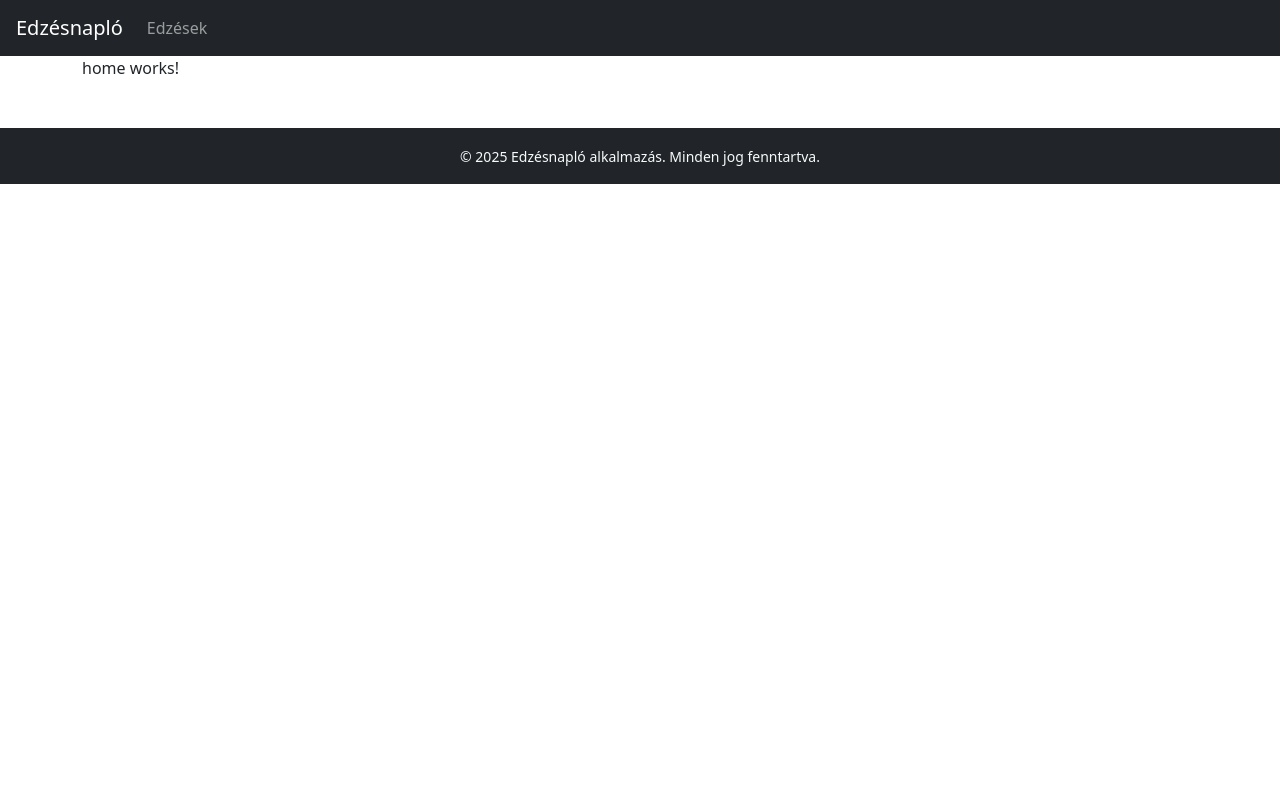
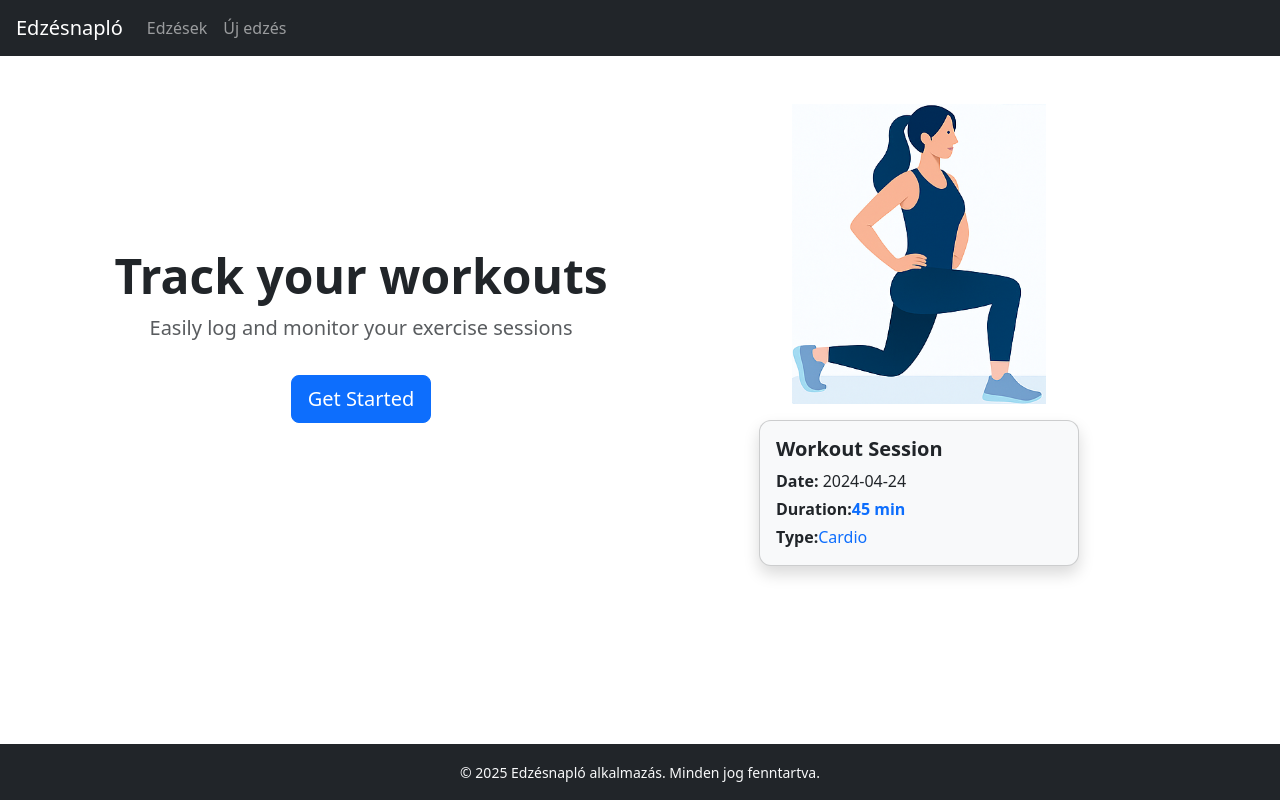
Before and after one commit to OrcsikRoland/workout-tracker, an Angular app in the folder workout-tracker/: page / in a window 1280 px wide. Built offline with nearby package versions, Linux system fonts and the light colour scheme.

Commit message:
feat: implement WorkoutSessionForm component with routing, form handling, and styling updates

```diff
--- a/workout-tracker/angular.json
+++ b/workout-tracker/angular.json
@@ -36,7 +36,9 @@
               {
                 "glob": "**/*",
                 "input": "public"
-              }
+                , "output": "assets"
+              },
+              "src/assets"
             ],
             "styles": [
               "src/styles.scss"
--- a/workout-tracker/src/app/app-routing.module.ts
+++ b/workout-tracker/src/app/app-routing.module.ts
@@ -7,7 +7,7 @@ import { WorkoutSessionFormComponent } from './pages/workout-session-form/workou
 const routes: Routes = [
   { path: '', component: HomeComponent },
   { path: 'sessions', component: WorkoutSessionListComponent },
-  { path: 'session/new', component: WorkoutSessionFormComponent},
+  { path: 'sessions/new', component: WorkoutSessionFormComponent},
 ];
 
 @NgModule({
--- a/workout-tracker/src/app/app.module.ts
+++ b/workout-tracker/src/app/app.module.ts
@@ -8,6 +8,8 @@ import { WorkoutSessionListComponent } from './pages/workout-session-list/workou
 import { HomeComponent } from './pages/home/home.component';
 import { NavbarComponent } from './shared/navbar/navbar.component';
 import { FooterComponent } from './shared/footer/footer.component';
+import { WorkoutSessionFormComponent } from './pages/workout-session-form/workout-session-form.component';
+import { FormsModule } from '@angular/forms';
 
 
 
@@ -18,12 +20,14 @@ import { FooterComponent } from './shared/footer/footer.component';
     HomeComponent,
     NavbarComponent,
     FooterComponent,
+    WorkoutSessionFormComponent,
 
   ],
   imports: [
     BrowserModule,
     AppRoutingModule,
-    HttpClientModule
+    HttpClientModule,
+    FormsModule
   ],
   providers: [],
   bootstrap: [AppComponent]
--- a/workout-tracker/src/app/pages/home/home.component.html
+++ b/workout-tracker/src/app/pages/home/home.component.html
@@ -1 +1,23 @@
-<p>home works!</p>
+<div class="container text-center mt-5">
+  <div class="row align-items-center">
+
+    <div class="col-md-6 mb-4 mb-md-0">
+      <h1 class="fw-bold display-5">Track your workouts</h1>
+      <p class="lead text-muted">Easily log and monitor your exercise sessions</p>
+      <a class="btn btn-primary btn-lg mt-3" routerLink="/sessions">Get Started</a>
+    </div>
+
+
+    <div class="col-md-6">
+      <img src="assets/images/Workout-girl.png" alt="Workout illustration" class="img-fluid mb-3" style="max-height: 300px;">
+
+
+      <div class="card shadow p-3 mx-auto" style="max-width: 320px;">
+        <h5 class="card-title text-start fw-semibold">Workout Session</h5>
+        <p class="mb-1 text-start"><strong>Date:</strong> 2024-04-24</p>
+        <p class="mb-1 text-start"><strong>Duration:</strong> <span class="text-primary fw-semibold">45 min</span></p>
+        <p class="mb-0 text-start"><strong>Type:</strong> <span class="text-primary">Cardio</span></p>
+      </div>
+    </div>
+  </div>
+</div>
--- a/workout-tracker/src/app/pages/home/home.component.scss
+++ b/workout-tracker/src/app/pages/home/home.component.scss
@@ -0,0 +1,4 @@
+.card {
+  border-radius: 12px;
+  background-color: #f8f9fa;
+}
--- /dev/null
+++ b/workout-tracker/src/app/pages/workout-session-form/workout-session-form.component.html
@@ -0,0 +1,32 @@
+<div class="container mt-4">
+  <h2>Új edzés rögzítése</h2>
+
+  <form (ngSubmit)="save()" #formRef="ngForm">
+    <div class="mb-3">
+      <label for="date" class="form-label">Dátum</label>
+      <input type="date" id="date" class="form-control" required [(ngModel)]="sessions.date" name="date">
+    </div>
+
+    <div class="mb-3">
+      <label for="type" class="form-label">Edzéstípus ID</label>
+      <input type="number" id="type" class="form-control" required [(ngModel)]="sessions.workoutTypeId" name="type">
+    </div>
+
+    <div class="mb-3">
+      <label for="duration" class="form-label">Időtartam (perc)</label>
+      <input type="number" id="duration" class="form-control" required [(ngModel)]="sessions.durationMinutes" name="duration">
+    </div>
+
+    <div class="mb-3">
+      <label for="calories" class="form-label">Kalória</label>
+      <input type="number" id="calories" class="form-control" required [(ngModel)]="sessions.caloriesBurned" name="calories">
+    </div>
+
+    <div class="mb-3">
+      <label for="notes" class="form-label">Megjegyzés</label>
+      <textarea id="notes" class="form-control" [(ngModel)]="sessions.notes" name="notes"></textarea>
+    </div>
+
+    <button class="btn btn-primary" type="submit" [disabled]="formRef.invalid">Mentés</button>
+  </form>
+</div>
--- /dev/null
+++ b/workout-tracker/src/app/pages/workout-session-form/workout-session-form.component.ts
@@ -0,0 +1,23 @@
+import { Component } from '@angular/core';
+import { WorkoutSession } from '../../models/workout-session';
+import { WorkoutSessionService } from '../../services/workout-session.service';
+import { Router } from '@angular/router';
+
+@Component({
+  selector: 'app-workout-session-form',
+  standalone: false,
+  templateUrl: './workout-session-form.component.html',
+  styleUrl: './workout-session-form.component.scss'
+})
+export class WorkoutSessionFormComponent {
+  sessions: WorkoutSession = new WorkoutSession()
+
+  constructor(private sessionService: WorkoutSessionService, private router: Router){}
+
+  save(): void{
+    this.sessionService.create(this.sessions).subscribe(() => {
+      this.router.navigate(['/sessions'])
+    })
+  }
+
+}
--- a/workout-tracker/src/app/shared/footer/footer.component.scss
+++ b/workout-tracker/src/app/shared/footer/footer.component.scss
@@ -0,0 +1,10 @@
+footer {
+    position: fixed;
+    left: 0;
+    bottom: 0;
+    width: 100%;
+    z-index: 100;
+  }
+  body {
+    margin-bottom: 60px; /* adjust if footer height changes */
+  }
--- a/workout-tracker/src/app/shared/navbar/navbar.component.html
+++ b/workout-tracker/src/app/shared/navbar/navbar.component.html
@@ -5,6 +5,9 @@
       <li class="nav-item">
         <a class="nav-link" routerLink="/sessions" routerLinkActive="active">Edzések</a>
       </li>
+      <li class="nav-item">
+        <a class="nav-link" routerLink="/sessions/new" routerLinkActive="active">Új edzés</a>
+      </li>
 
     </ul>
   </div>
```
Also changed, not shown: workout-tracker/src/app/pages/workout-session-form/workout-session-form.component.scss (added), workout-tracker/src/assets/images/Workout-girl.png (added), 1 other file (tests, documents, lock files or other folders).
